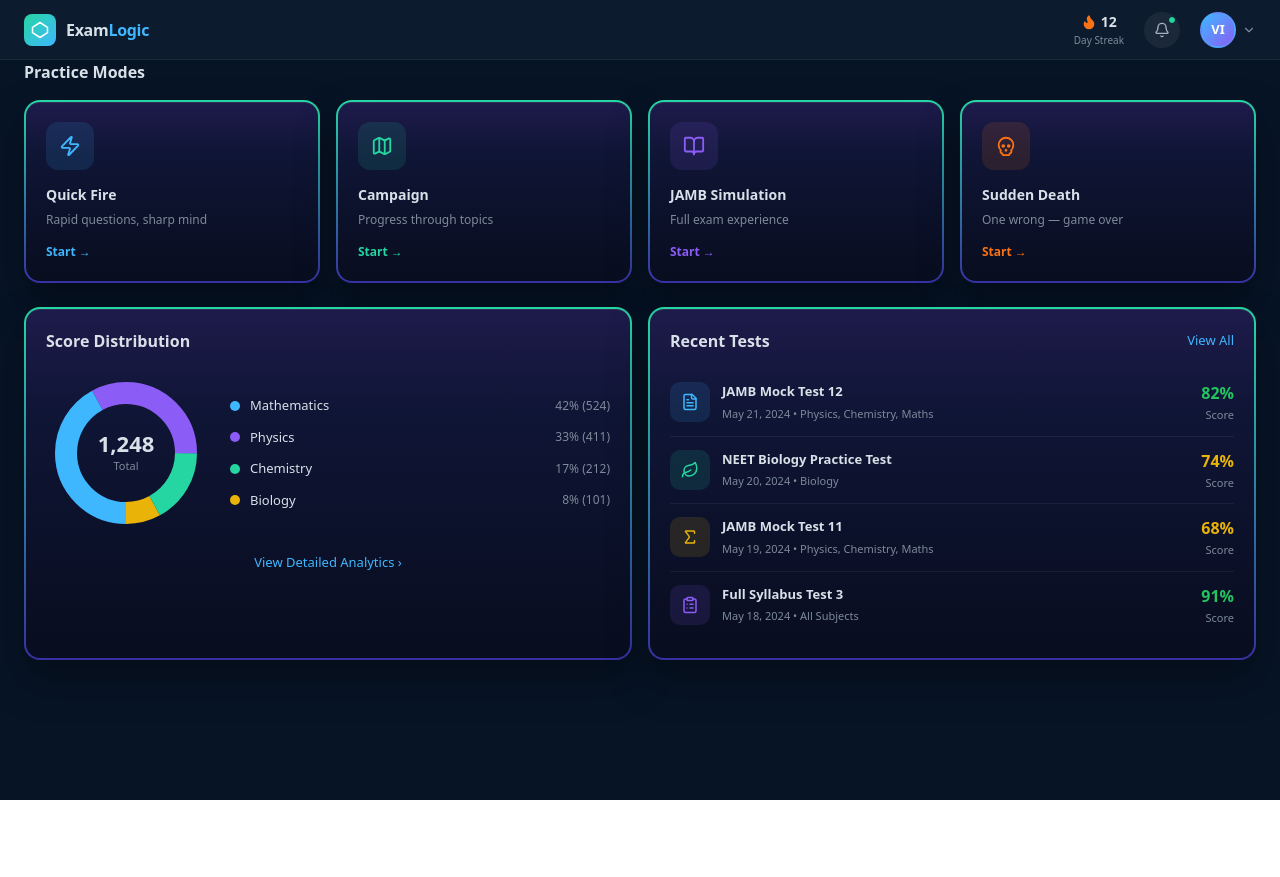
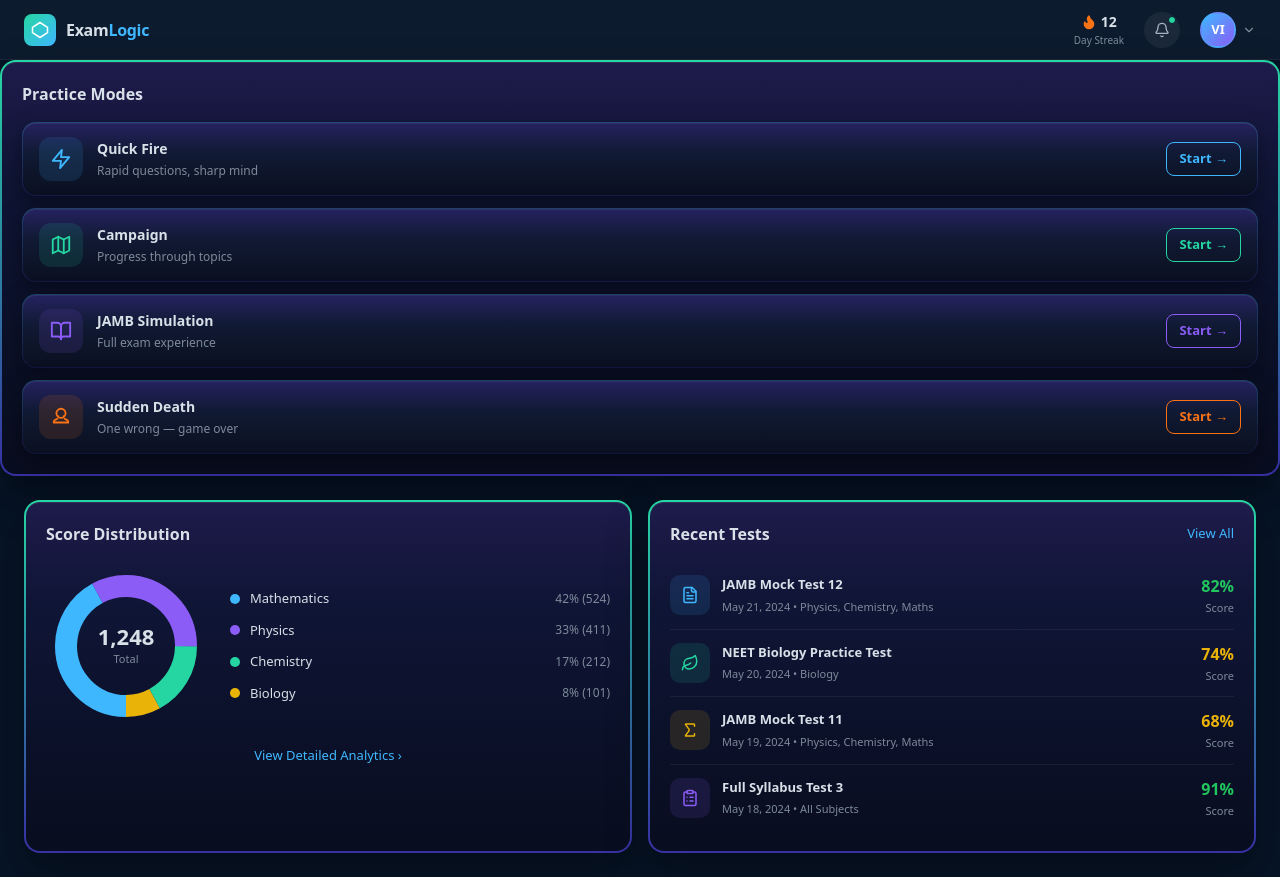
Before and after one commit to examforge99/examlogic, a Next.js app: page / in a window 1280 px wide. Before the commit the page ends 800 px from the top, so only its background shows below. Built offline with nearby package versions, Linux system fonts and the light colour scheme.

Commit message:
Refactor PracticeModes component styles and icons

```diff
--- a/src/components/PracticeModes.tsx
+++ b/src/components/PracticeModes.tsx
@@ -1,101 +1,128 @@
 "use client";
 
-import { Zap, Map, BookOpen, Skull } from "lucide-react";
+const CARD_STYLE: React.CSSProperties = {
+  width: "100%",
+  borderRadius: "16px",
+  padding: "20px",
+  background:
+    "linear-gradient(to bottom, #1E1B4B, #0F1535 30%, #080D1F) padding-box, linear-gradient(to bottom, #25d6a2, #3730A3) border-box",
+  border: "2px solid transparent",
+  boxShadow: "0 20px 40px rgba(0,0,0,0.35), inset 0 1px 0 rgba(255,255,255,0.08)",
+};
+
+const MODE_CARD_STYLE: React.CSSProperties = {
+  borderRadius: "14px",
+  padding: "14px 16px",
+  background:
+    "linear-gradient(to bottom, #252260, #111A35 40%, #0A1020) padding-box, linear-gradient(to bottom, rgba(63,183,255,0.3), rgba(55,48,163,0.2)) border-box",
+  border: "1px solid transparent",
+  boxShadow: "0 8px 24px rgba(0,0,0,0.4), inset 0 1px 0 rgba(255,255,255,0.06)",
+  cursor: "pointer",
+  display: "flex",
+  flexDirection: "row" as const,
+  alignItems: "center",
+  gap: "14px",
+};
 
 interface Mode {
   title: string;
   description: string;
+  accentColor: string;
+  iconBg: string;
   icon: React.ReactNode;
-  iconBg: string;
-  accentColor: string;
 }
 
 const modes: Mode[] = [
   {
     title: "Quick Fire",
     description: "Rapid questions, sharp mind",
-    icon: <Zap size={22} color="#3FB7FF" />,
+    accentColor: "#3FB7FF",
     iconBg: "rgba(63,183,255,0.12)",
-    accentColor: "#3FB7FF",
+    icon: (
+      <svg width="22" height="22" viewBox="0 0 24 24" fill="none" stroke="#3FB7FF" strokeWidth="2" strokeLinecap="round" strokeLinejoin="round">
+        <polygon points="13 2 3 14 12 14 11 22 21 10 12 10 13 2" />
+      </svg>
+    ),
   },
   {
     title: "Campaign",
     description: "Progress through topics",
-    icon: <Map size={22} color="#25d6a2" />,
+    accentColor: "#25d6a2",
     iconBg: "rgba(37,214,162,0.12)",
-    accentColor: "#25d6a2",
+    icon: (
+      <svg width="22" height="22" viewBox="0 0 24 24" fill="none" stroke="#25d6a2" strokeWidth="2" strokeLinecap="round" strokeLinejoin="round">
+        <polygon points="3 6 9 3 15 6 21 3 21 18 15 21 9 18 3 21" />
+        <line x1="9" y1="3" x2="9" y2="18" />
+        <line x1="15" y1="6" x2="15" y2="21" />
+      </svg>
+    ),
   },
   {
     title: "JAMB Simulation",
     description: "Full exam experience",
-    icon: <BookOpen size={22} color="#8B5CF6" />,
+    accentColor: "#8B5CF6",
     iconBg: "rgba(139,92,246,0.12)",
-    accentColor: "#8B5CF6",
+    icon: (
+      <svg width="22" height="22" viewBox="0 0 24 24" fill="none" stroke="#8B5CF6" strokeWidth="2" strokeLinecap="round" strokeLinejoin="round">
+        <path d="M2 3h6a4 4 0 0 1 4 4v14a3 3 0 0 0-3-3H2z" />
+        <path d="M22 3h-6a4 4 0 0 0-4 4v14a3 3 0 0 1 3-3h7z" />
+      </svg>
+    ),
   },
   {
     title: "Sudden Death",
     description: "One wrong — game over",
-    icon: <Skull size={22} color="#F97316" />,
+    accentColor: "#F97316",
     iconBg: "rgba(249,115,22,0.12)",
-    accentColor: "#F97316",
+    icon: (
+      <svg width="22" height="22" viewBox="0 0 24 24" fill="none" stroke="#F97316" strokeWidth="2" strokeLinecap="round" strokeLinejoin="round">
+        <circle cx="12" cy="8" r="5" />
+        <path d="M8 14s-4 1-4 4h16c0-3-4-4-4-4" />
+        <line x1="9" y1="11" x2="9.01" y2="11" />
+        <line x1="15" y1="11" x2="15.01" y2="11" />
+      </svg>
+    ),
   },
 ];
 
 export default function PracticeModes() {
   return (
-    <div style={{ padding: "0 24px" }}>
-      <span style={{ fontSize: "16px", fontWeight: 700, color: "#D8E0E8", display: "block", marginBottom: "16px" }}>
+    <div style={CARD_STYLE}>
+
+      {/* Header */}
+      <div style={{ fontSize: "clamp(14px, 4vw, 16px)", fontWeight: 700, color: "#D8E0E8", marginBottom: "16px" }}>
         Practice Modes
-      </span>
-      <div style={{ display: "grid", gridTemplateColumns: "repeat(4, 1fr)", gap: "16px" }}>
+      </div>
+
+      {/* Mode cards */}
+      <div style={{ display: "flex", flexDirection: "column", gap: "12px" }}>
         {modes.map((mode, i) => (
-          <div
-            key={i}
-            style={{
-              borderRadius: "16px",
-              padding: "20px",
-              background:
-                "linear-gradient(to bottom, #1E1B4B, #0F1535 30%, #080D1F) padding-box, linear-gradient(to bottom, #25d6a2, #3730A3) border-box",
-              border: "2px solid transparent",
-              boxShadow: "0 20px 40px rgba(0,0,0,0.35), inset 0 1px 0 rgba(255,255,255,0.08)",
-              cursor: "pointer",
-              display: "flex",
-              flexDirection: "column",
-              gap: "14px",
-            }}
-          >
+          <div key={i} style={MODE_CARD_STYLE}>
+
             {/* Icon */}
-            <div
-              style={{
-                width: "48px",
-                height: "48px",
-                borderRadius: "12px",
-                background: mode.iconBg,
-                display: "flex",
-                alignItems: "center",
-                justifyContent: "center",
-              }}
-            >
+            <div style={{ width: "44px", height: "44px", borderRadius: "12px", background: mode.iconBg, display: "flex", alignItems: "center", justifyContent: "center", flexShrink: 0 }}>
               {mode.icon}
             </div>
 
             {/* Text */}
-            <div style={{ display: "flex", flexDirection: "column", gap: "6px" }}>
-              <span style={{ fontSize: "14px", fontWeight: 700, color: "#D8E0E8" }}>
+            <div style={{ flex: 1, minWidth: 0 }}>
+              <div style={{ fontSize: "clamp(12px, 3.5vw, 14px)", fontWeight: 700, color: "#D8E0E8" }}>
                 {mode.title}
-              </span>
-              <span style={{ fontSize: "12px", color: "#7D8A9A" }}>
+              </div>
+              <div style={{ fontSize: "clamp(10px, 2.8vw, 12px)", color: "#7D8A9A", marginTop: "3px" }}>
                 {mode.description}
-              </span>
+              </div>
             </div>
 
-            {/* Start link */}
-            <span style={{ fontSize: "12px", fontWeight: 600, color: mode.accentColor }}>
+            {/* Button */}
+            <div style={{ padding: "6px 12px", borderRadius: "8px", border: `1.5px solid ${mode.accentColor}`, background: "transparent", fontSize: "clamp(11px, 3vw, 13px)", fontWeight: 600, color: mode.accentColor, whiteSpace: "nowrap", flexShrink: 0, cursor: "pointer" }}>
               Start →
-            </span>
+            </div>
+
           </div>
         ))}
       </div>
+
     </div>
   );
-            }
+}
```
